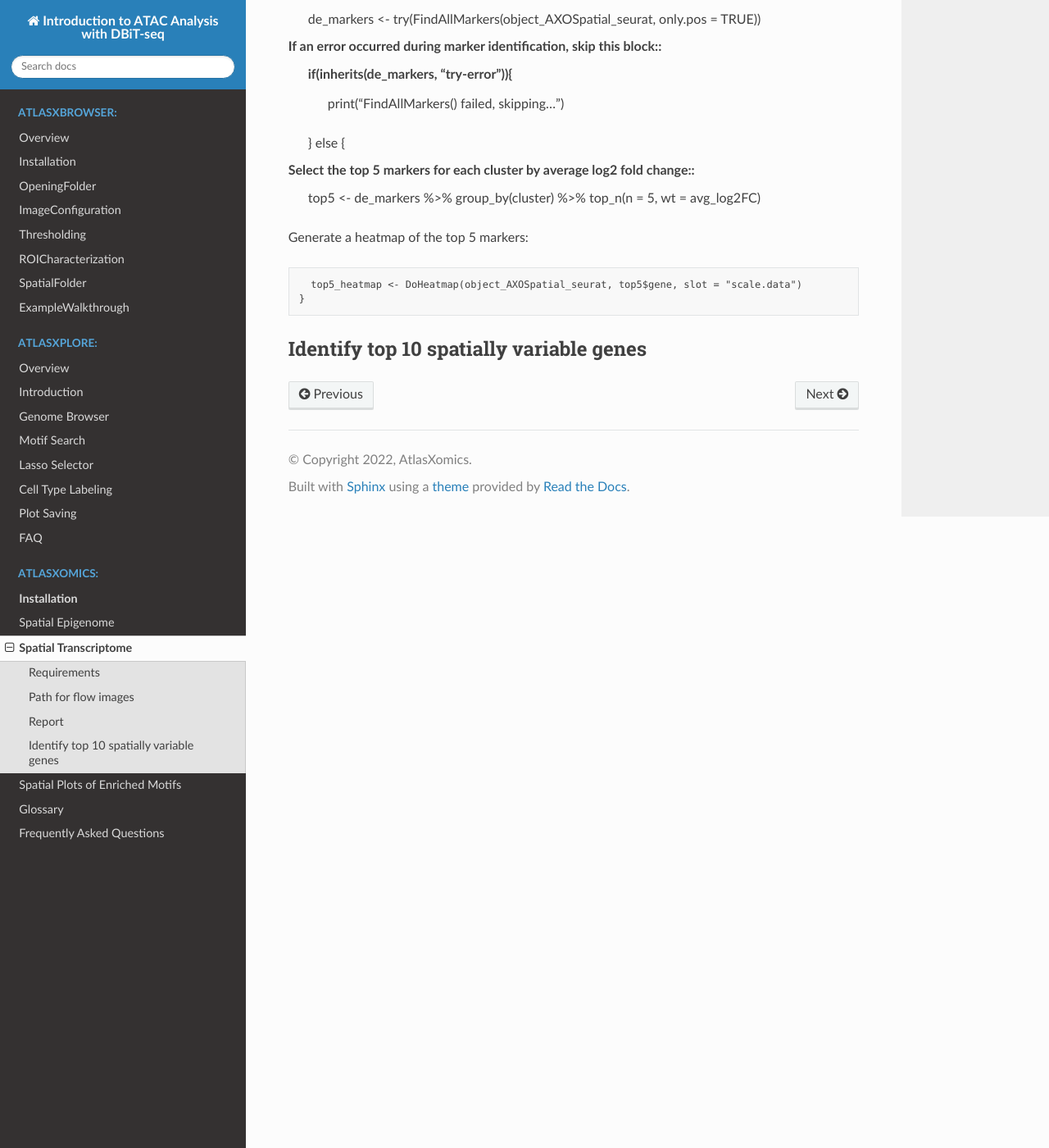
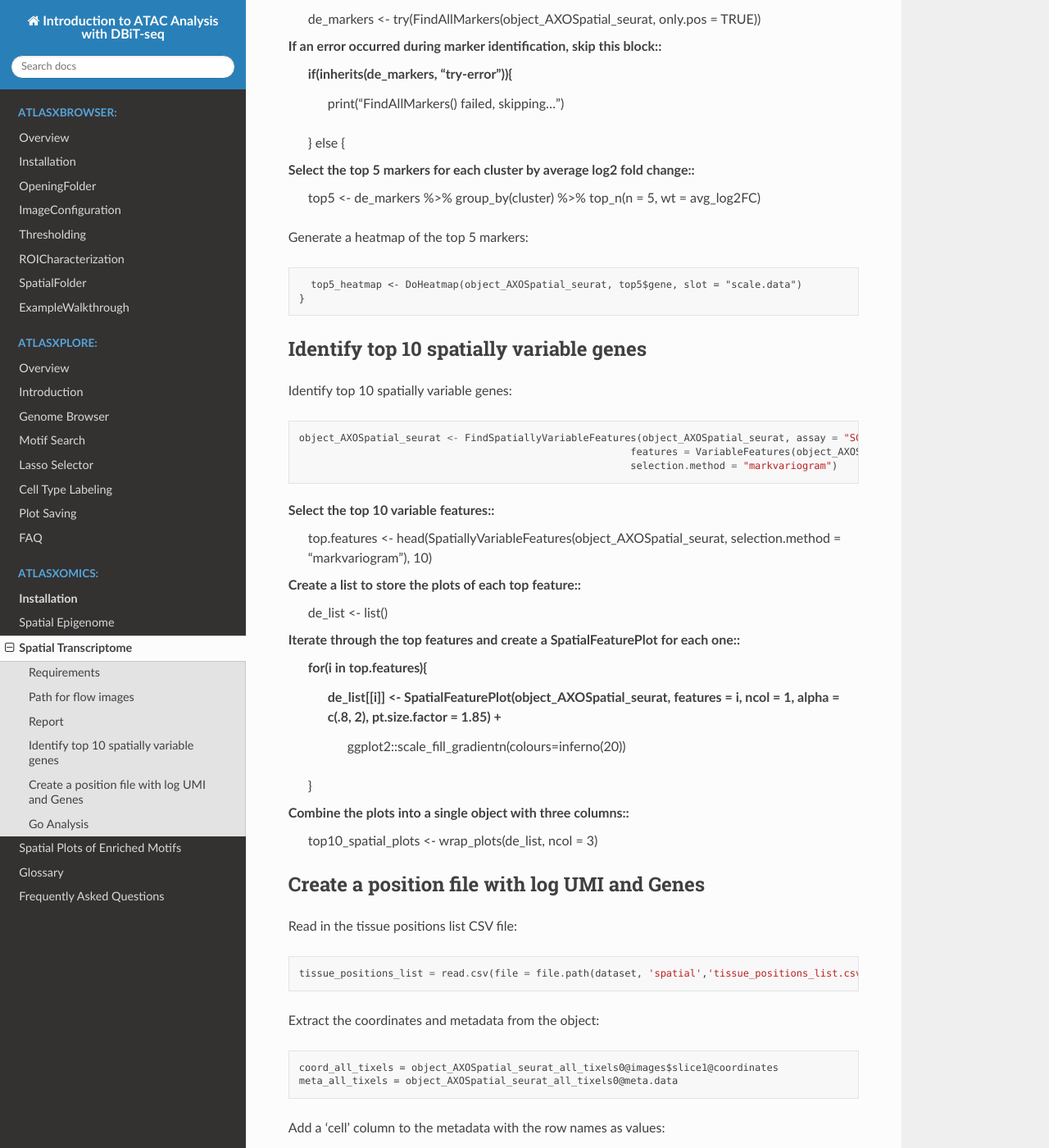
Before and after one commit to atlasxomics/AtlasXpipeline_docs, a Sphinx documentation site: the page built from docs/SpatialTranscriptome.rst, in a window 1280 px wide and 1400 px high, scrolled down 17622 px. Shown: the whole window at 82% size. Built offline with Sphinx 7.4.7 and the Read the Docs theme 2.0.0, drawn with Linux system fonts in a browser that asks for light colours; some of the changed text lies outside the part shown.

Commit message:
Update SpatialTranscriptome.rst

```diff
--- a/docs/SpatialTranscriptome.rst
+++ b/docs/SpatialTranscriptome.rst
@@ -651,3 +651,87 @@ Generate a heatmap of the top 5 markers::
 
 Identify top 10 spatially variable genes
 ########################################################
+
+Identify top 10 spatially variable genes::
+
+  object_AXOSpatial_seurat <- FindSpatiallyVariableFeatures(object_AXOSpatial_seurat, assay = "SCT",
+                                                          features = VariableFeatures(object_AXOSpatial_seurat)[1:1000],
+                                                          selection.method = "markvariogram")
+
+Select the top 10 variable features::
+  top.features <- head(SpatiallyVariableFeatures(object_AXOSpatial_seurat, selection.method = "markvariogram"), 10)
+
+Create a list to store the plots of each top feature::
+  de_list <- list()
+
+Iterate through the top features and create a SpatialFeaturePlot for each one::
+  for(i in top.features){
+    de_list[[i]] <- SpatialFeaturePlot(object_AXOSpatial_seurat, features = i, ncol = 1, alpha = c(.8, 2), pt.size.factor = 1.85) +
+      ggplot2::scale_fill_gradientn(colours=inferno(20))
+  }
+
+Combine the plots into a single object with three columns::
+  top10_spatial_plots <- wrap_plots(de_list, ncol = 3)
+
+Create a position file with log UMI and Genes
+########################################################
+
+Read in the tissue positions list CSV file::
+
+  tissue_positions_list = read.csv(file = file.path(dataset, 'spatial','tissue_positions_list.csv'), header = 0)
+
+Extract the coordinates and metadata from the object::
+
+  coord_all_tixels = object_AXOSpatial_seurat_all_tixels0@images$slice1@coordinates
+  meta_all_tixels = object_AXOSpatial_seurat_all_tixels0@meta.data
+
+Add a 'cell' column to the metadata with the row names as values::
+
+  meta_all_tixels$cell = rownames(meta_all_tixels)
+
+Merge the tissue positions list and metadata data frames by the 'V1' and 'cell' columns, respectively::
+
+  tissue_positions_list_m <- merge(tissue_positions_list, meta_all_tixels, by.x = 'V1', by.y = 'cell')
+
+Remove the 'orig.ident' and 'V1' columns::
+
+  tissue_positions_list_m$orig.ident = NULL
+
+Take the logarithm (base 2) of the 'nCount_Spatial' and 'nFeature_Spatial' columns, adding 1 to the values before taking the logarithm::
+
+  tissue_positions_list_m$nCount_Spatial = log(tissue_positions_list_m$nCount_Spatial+1)
+  tissue_positions_list_m$nFeature_Spatial = log(tissue_positions_list_m$nFeature_Spatial+1)
+
+Write the modified data frame to a CSV file, with no row or column names, using a comma as the separator::
+
+  write.table(tissue_positions_list_m, file.path(dataset, 'spatial','tissue_positions_list_log_UMI_Genes.csv'), col.names = FALSE, row.names = FALSE, sep = ',')
+
+Go Analysis
+############################
+
+Initialize a list to store the results of the Gene Ontology (GO) analysis
+Initialize a variable to keep track of whether the GO analysis failed::
+
+  GO_results = list()
+  GOFailed = 0
+
+Extract the clusters from the object's metadata and convert them to characters::
+  clusters = as.character(sort(as.numeric(unique(object_AXOSpatial_seurat@meta.data$SCT_snn_res.0.4))-1))
+
+Convert the 'cluster' column of the differentially expressed markers data frame to characters::
+
+  de_markers$cluster = as.character(de_markers$cluster)
+
+Iterate through each cluster::
+
+for (cluster_ in clusters) {
+  print(paste0("Cluster:", cluster_))
+
+Extract the differentially expressed genes for the current cluster::
+
+  de_markers_cluster = dplyr::filter(de_markers, cluster == cluster_)$gene
+
+If there are differentially expressed genes for the current cluster. Perform the Gene Ontology analysis::
+
+  if (length(de_markers_cluster) != 0) {
+    GOterms = topGOterms(fg.genes = de_markers_cluster, bg.genes = rownames(object_AXOSpatial
```
